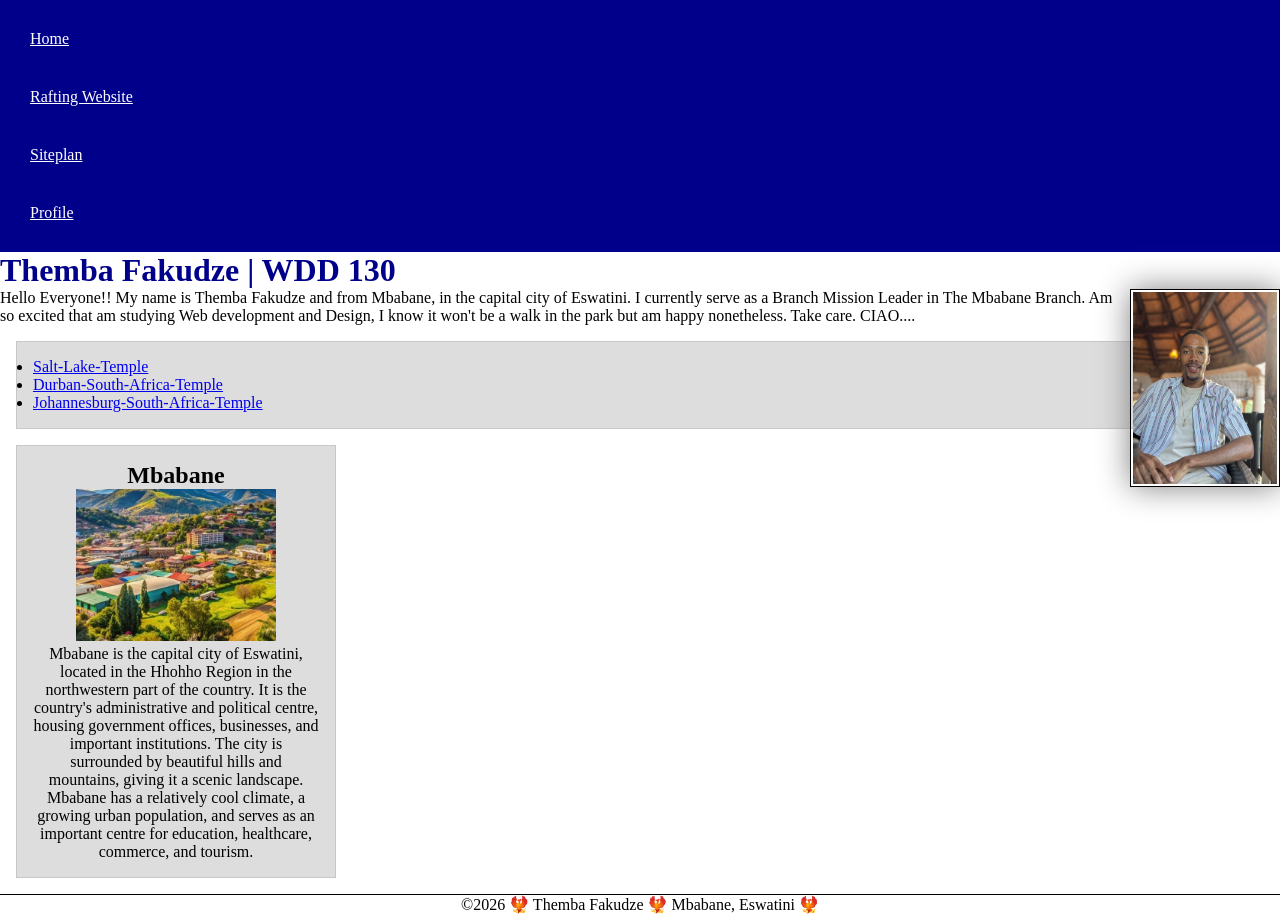
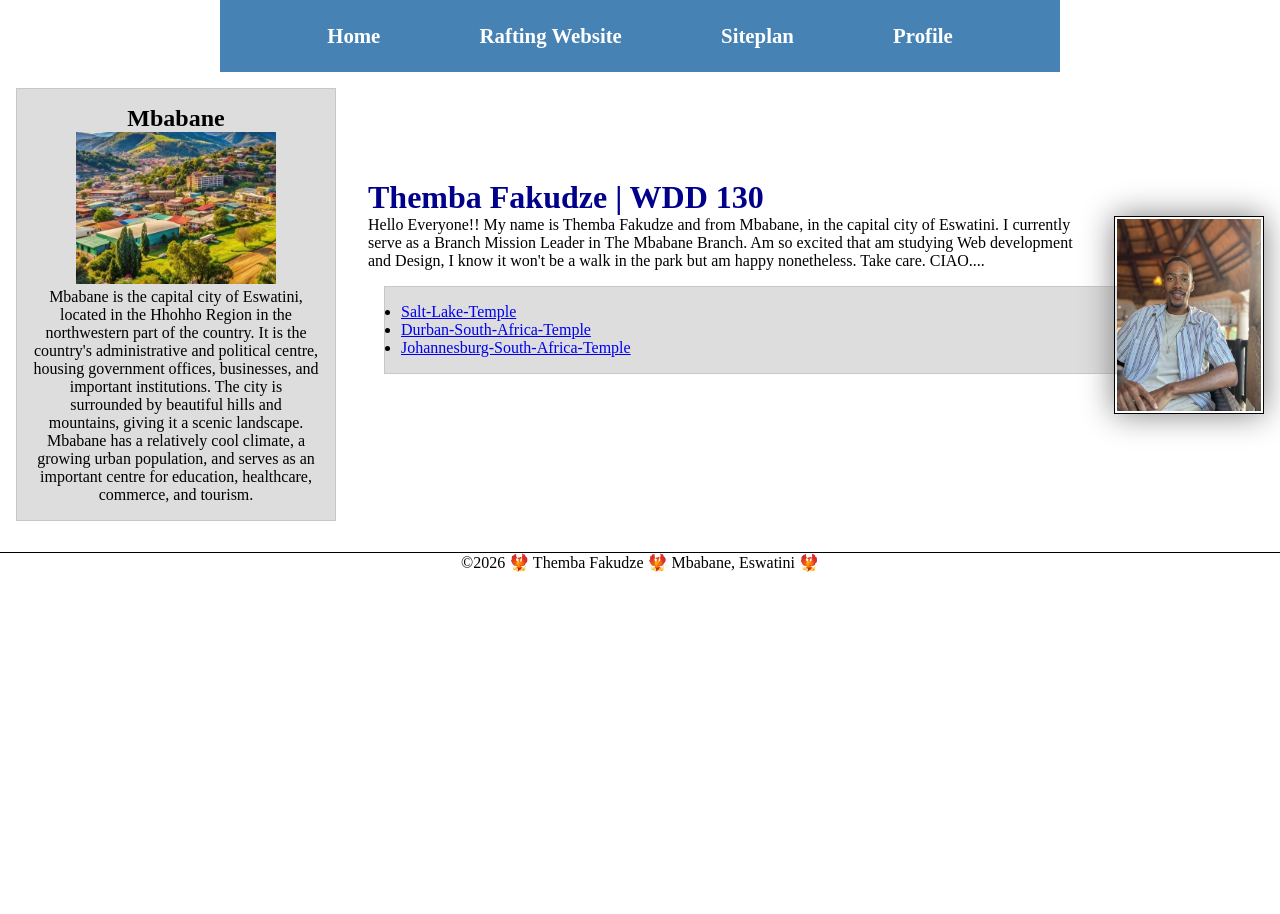
Before and after one commit to thembanba/wdd130, a plain HTML site: page index.html in a window 1280 px wide. After the commit the page ends 800 px from the top, so only its background shows below. Drawn offline with Linux system fonts and the light colour scheme.

Commit message:
w4 code along

```diff
--- a/index.html
+++ b/index.html
@@ -18,6 +18,7 @@
             <a href="https://linkedin.com">Profile</a>
         </nav>
     </header>
+    <div class= "grid">
          <main>
             <h1>Themba Fakudze | WDD 130</h1>
             <img src="images/profile.jpg" alt="My name is Themba Fakudze" width="200">
@@ -36,7 +37,7 @@
 
             The city is surrounded by beautiful hills and mountains, giving it a scenic landscape. Mbabane has a relatively cool climate, a growing urban population, and serves as an important centre for education, healthcare, commerce, and tourism.</p>
         </aside>
-
+    </div>
 
     <footer>
         <p>&copy;2026 🐦‍🔥 Themba Fakudze 🐦‍🔥 Mbabane, Eswatini 🐦‍🔥 </p>
--- a/styles/styles.css
+++ b/styles/styles.css
@@ -4,9 +4,11 @@
     box-sizing: border-box;
 }
 main{max-width: 100%}
-nav  {background-color: darkblue; padding: 10px;}
-nav a {color: white; display:block;padding:20px;}
-h1{color:darkblue;}
+
+
+h1{color:darkblue;
+    border: bottom;
+}
 
 main img{
     width:150px;
@@ -20,6 +22,22 @@ main img{
 
 }
 
+nav {
+    background-color: steelblue;
+    padding: 1rem;
+    display: flex;
+    justify-content: space-evenly;
+    align-items: center;
+}
+
+nav a {
+    display: block;
+    padding: 0.5rem;
+    text-decoration: none;
+    font-size: 1.3rem;
+    font-weight:700;
+    color: #fff;
+}
 
 aside{
     width: 20em;
@@ -51,3 +69,27 @@ footer{
     background-color: #ddd;
     color: #000;
 }
+
+header, .grid footer {
+  max-width:840px;
+  margin:0 auto;
+}
+
+.grid {
+    display: grid;
+    align-items: center;
+
+}
+
+main {
+    grid-column: 2/3;
+    margin: 1rem;
+
+}
+
+aside{
+    width: 20rem;
+    position:relative;
+    grid-column: 1/2;
+    grid-row: 1/2;
+}
--- a/wwr/styles/rafting.css
+++ b/wwr/styles/rafting.css
@@ -1,8 +1,8 @@
 
 :root {
-    --primary-color:hsl(191, 69%, 50%);
-    --secondary-color:hwb(197 62% 31%) ;
-    --accent1-color: #14c2d6;
+    --primary-color:#7c1414;
+    --secondary-color:#7c7979;
+    --accent1-color: maroon;
     --accent2-color:hsla(41, 100%, 62%, 0.048);
     --heading-font: "Algerian", "Georgia", serif;
     --body-font: Arial, Helvetica, sans-serif;
@@ -28,7 +28,7 @@ header, main, footer {
     width: 840px;
     max-width: 100%;
     margin: 0 auto;
-}
+
 
 h1, h2 {
     font-family: var(--heading-font);
```
Lines whose indentation alone changed are shown as unchanged.
